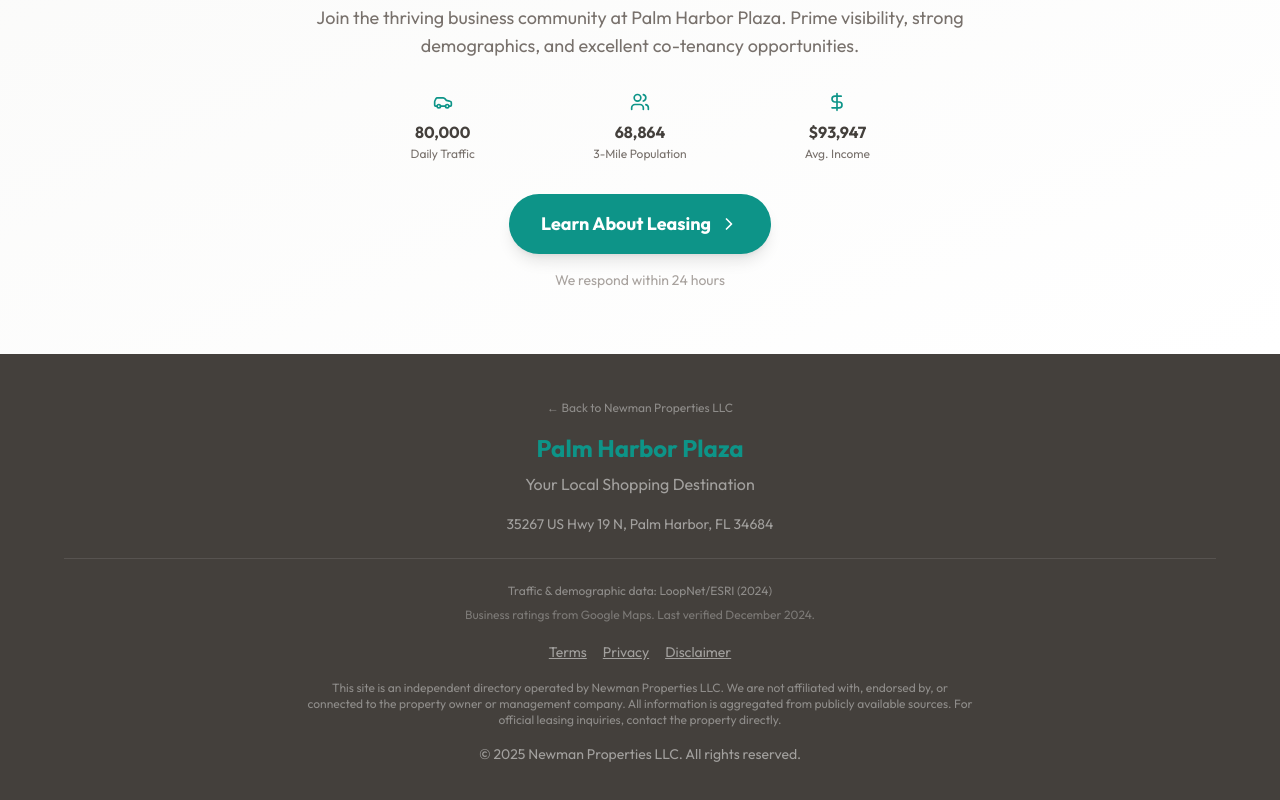
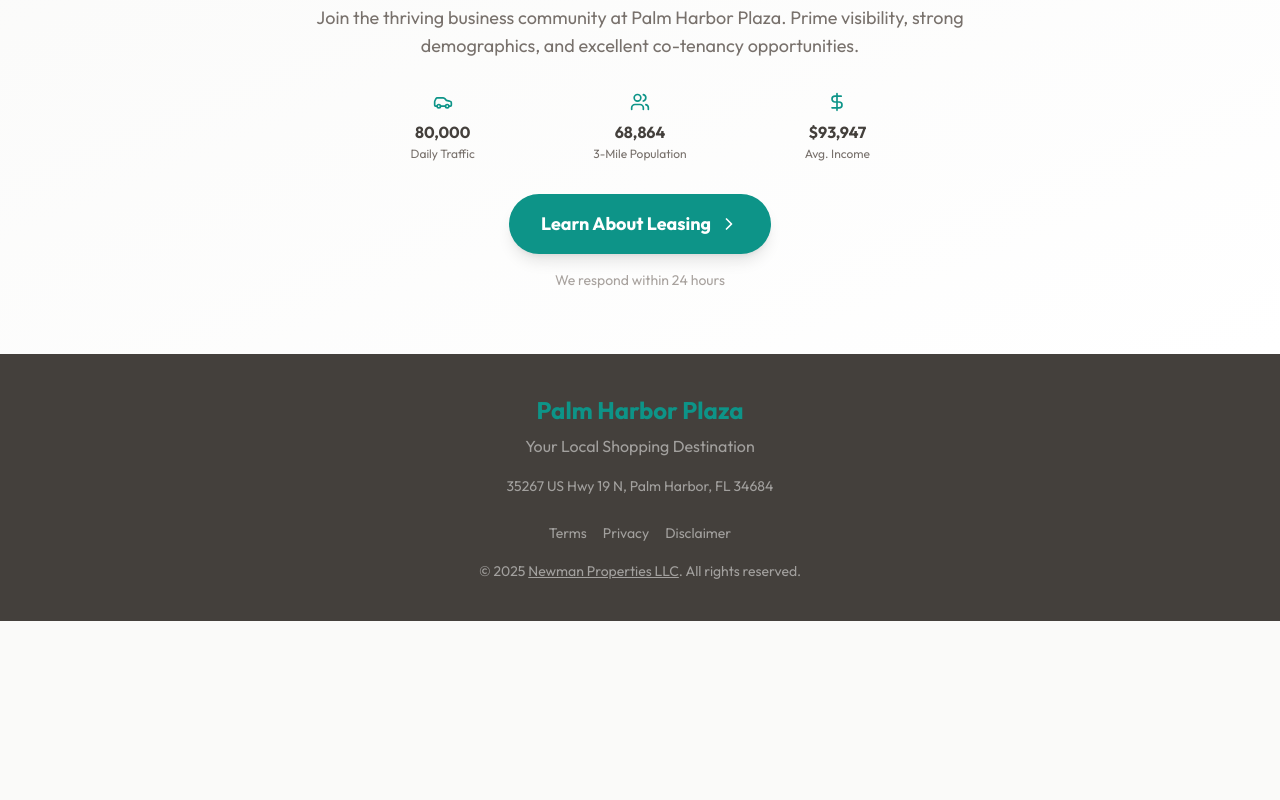
Before and after one commit to stephennewman/newmanpropertiesllc, a Next.js app: page /sites/palmharborplaza in a window 1280 px wide. Shown: the part 3330-4130 px from the top of the page. After the commit the page ends 3951 px from the top, so only its background shows below. Built offline with nearby package versions, Linux system fonts and the light colour scheme.

Commit message:
Simplify plaza footer - remove data sources and long disclaimer

```diff
--- a/app/components/plaza/DataSourceFooter.tsx
+++ b/app/components/plaza/DataSourceFooter.tsx
@@ -11,12 +11,6 @@
   return (
     <footer className="bg-[var(--foreground)] text-white/70 py-10 px-4">
       <div className="max-w-6xl mx-auto text-center">
-        <Link
-          href="https://newmanpropertiesllc.com"
-          className="inline-block text-white/40 hover:text-white/60 text-xs mb-4 transition-colors"
-        >
-          ← Back to Newman Properties LLC
-        </Link>
         <h2
           className="text-2xl font-bold mb-2"
           style={{ color: property.accentColor }}
@@ -24,53 +18,41 @@
           {property.name}
         </h2>
         <p className="text-white/50 mb-4">{property.tagline}</p>
-        <p className="text-sm text-white/50">
+        <p className="text-sm text-white/50 mb-6">
           {property.address}, {property.city}, {property.state} {property.zip}
-        </p>
-
-        {/* Data Sources */}
-        <div className="mt-6 pt-6 border-t border-white/10">
-          <p className="text-xs text-white/40 mb-2">
-            Traffic & demographic data: {property.demographics.dataSource} (
-            {property.demographics.lastUpdated})
-          </p>
-          <p className="text-xs text-white/30 mb-4">
-            Business ratings from Google Maps. Last verified December 2024.
         </p>
 
         <div className="mb-4 space-x-4">
           <Link
             href="/terms"
-              className="text-white/50 hover:text-white/80 underline text-sm"
+            className="text-white/50 hover:text-white/80 text-sm"
           >
             Terms
           </Link>
           <Link
             href="/privacy"
-              className="text-white/50 hover:text-white/80 underline text-sm"
+            className="text-white/50 hover:text-white/80 text-sm"
           >
             Privacy
           </Link>
           <Link
             href="/disclaimer"
-              className="text-white/50 hover:text-white/80 underline text-sm"
+            className="text-white/50 hover:text-white/80 text-sm"
           >
             Disclaimer
           </Link>
         </div>
 
-          <p className="text-xs text-white/40 max-w-2xl mx-auto">
-            This site is an independent directory operated by Newman Properties
-            LLC. We are not affiliated with, endorsed by, or connected to the
-            property owner or management company. All information is aggregated
-            from publicly available sources. For official leasing inquiries,
-            contact the property directly.
+        <p className="text-sm text-white/50">
+          © 2025{" "}
+          <Link
+            href="https://newmanpropertiesllc.com"
+            className="hover:text-white/80 underline"
+          >
+            Newman Properties LLC
+          </Link>
+          . All rights reserved.
         </p>
-
-          <p className="text-sm text-white/50 mt-4">
-            © 2025 Newman Properties LLC. All rights reserved.
-          </p>
-        </div>
       </div>
     </footer>
   );
```
Lines whose indentation alone changed are shown as unchanged.
